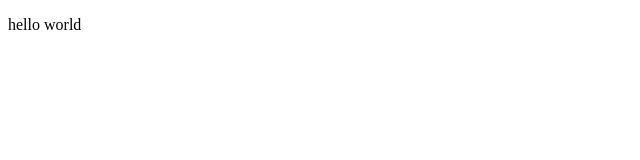
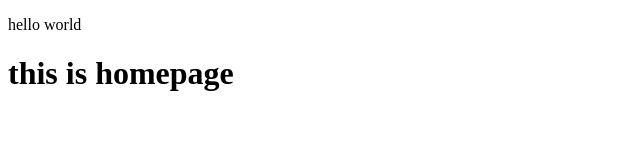
Before and after one commit to daxiaoxiaodejia/TestPro, a plain HTML site: page index.html in a window 1280 px wide. Shown: the whole page, without its empty margins (0-640 px from the left). Drawn offline with Linux system fonts and the light colour scheme.

Commit message:
homepage

```diff
--- a/index.html
+++ b/index.html
@@ -7,5 +7,6 @@
 </head>
 <body>
     <p>hello world</p>
+    <h1>this is homepage</h1>
 </body>
 </html>
```
